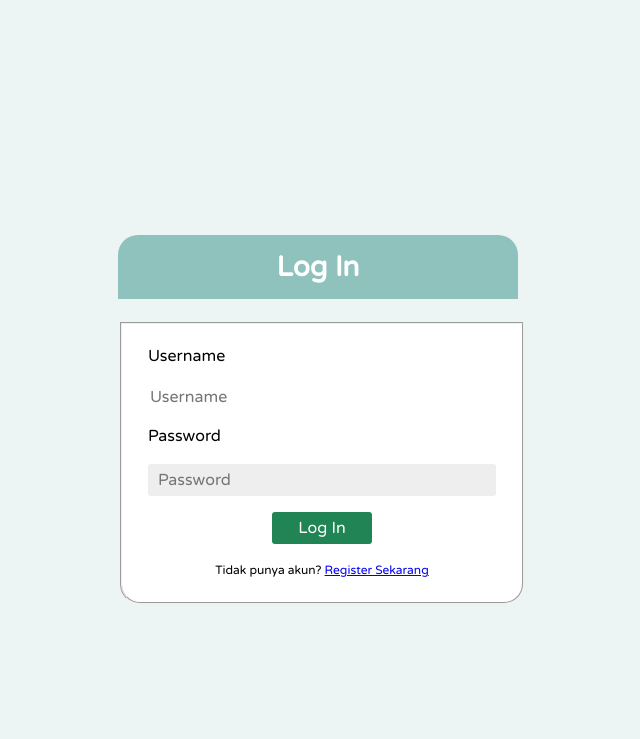
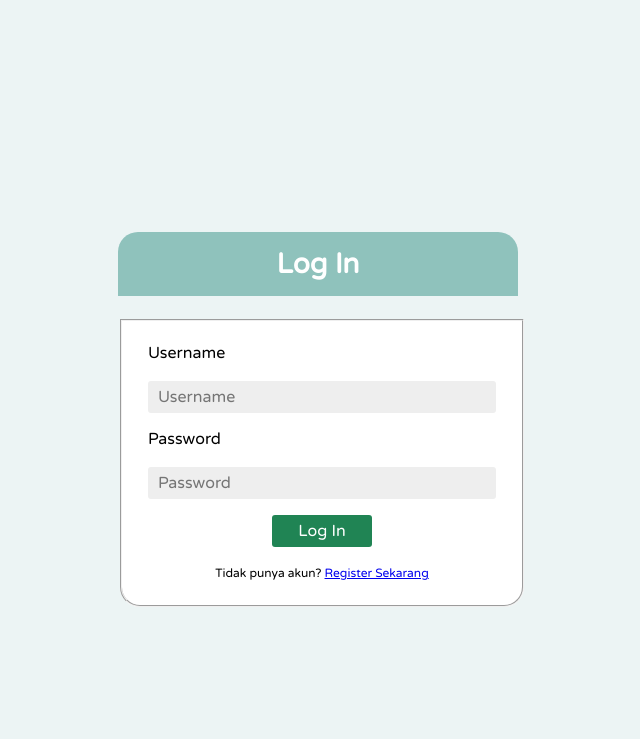
Before and after one commit to Zeventier/Project-Web-RPL, a PHP site: page /login.php in a window 1280 px wide. Shown: the top 739 px of the page, without its empty margins (322-962 px from the left). Run offline with PHP 8.4, Linux system fonts and the light colour scheme; some libraries are stand-ins or nearby versions.

Commit message:
Mengubah type halaman Login dari email ke username pada file loginstyle.css

```diff
--- a/loginstyle.css
+++ b/loginstyle.css
@@ -79,7 +79,7 @@ input {
   border-radius: 3px;
 }
 
-#login fieldset input[type="email"],
+#login fieldset input[type="username"],
 #login fieldset input[type="password"] {
   background-color: #eee;
   color: #000;
```
